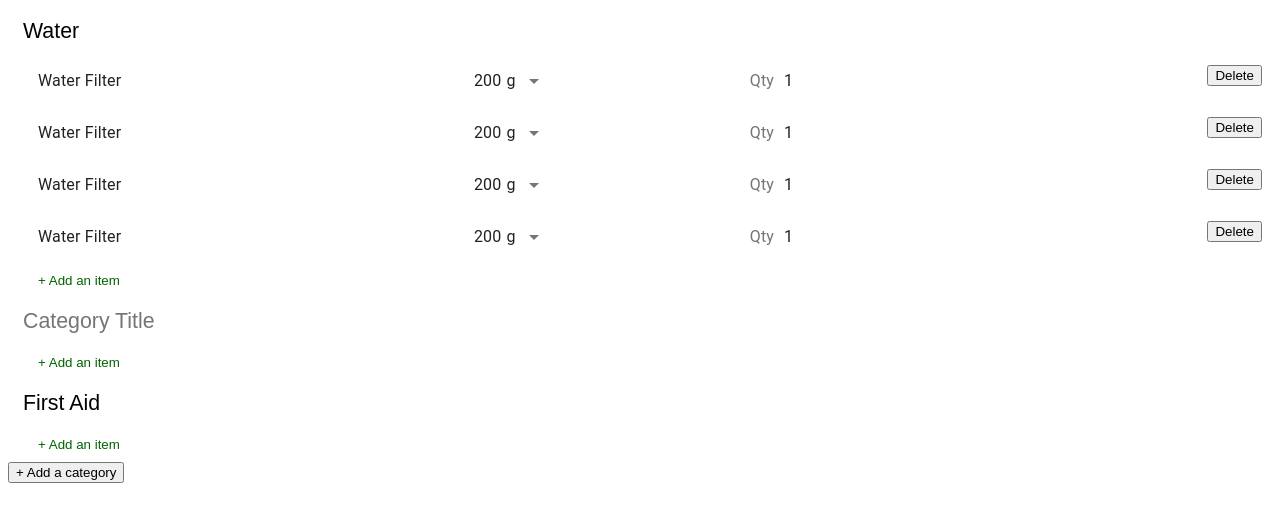
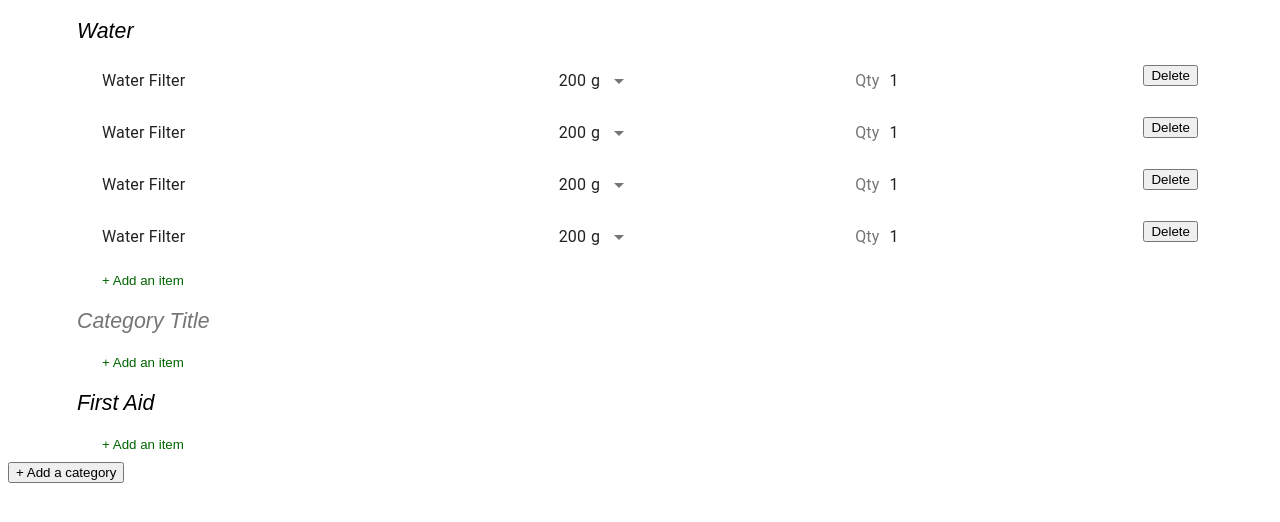
Before and after one commit to mitchHartigan/trekkr, a React (Create React App) app: page / in a window 1280 px wide. Shown: the top 522 px of the page. Built offline with nearby package versions, Linux system fonts and the light colour scheme.

Commit message:
style: added list padding, italic titles

```diff
--- a/src/pack/BackpackData/utils.js
+++ b/src/pack/BackpackData/utils.js
@@ -159,6 +159,5 @@ export const handleUpdateItem = (itemId, key, value, currentState) => {
       [itemId]: item,
     },
   };
-  console.log("updated state from utils", updatedState);
   return updatedState;
 };
--- a/src/pack/Category/Category.elem.js
+++ b/src/pack/Category/Category.elem.js
@@ -1,7 +1,7 @@
 import styled from "styled-components";
 
 export const CategoryContainer = styled.div`
-  background-color: ${props =>
+  background-color: ${(props) =>
     props.isDraggingOver ? "#89b09f" : "transparent"};
   transition: background-color 0.3s ease;
   display: flex;
@@ -13,8 +13,10 @@ export const CategoryTitle = styled.input`
   border: none;
   font-size: 16pt;
   margin: 10px;
+  margin-left: 0px;
   padding-left: 5px;
   border: none;
+  font-style: italic;
   &:hover {
     outline: 2px solid black;
   }
--- a/src/pack/Category/Category.js
+++ b/src/pack/Category/Category.js
@@ -4,7 +4,7 @@ import Item from "../Item/Item";
 import {
   CategoryContainer,
   CategoryTitle,
-  AddANewItemButton
+  AddANewItemButton,
 } from "./Category.elem";
 
 export default class Category extends Component {
@@ -12,12 +12,12 @@ export default class Category extends Component {
     super(props);
 
     this.state = {
-      title: this.props.category.title || ""
+      title: this.props.category.title || "",
       // TODO: pass title state handling up to parent component
     };
   }
 
-  updateTitle = evt => {
+  updateTitle = (evt) => {
     this.setState({ title: evt.target.value });
   };
 
@@ -27,7 +27,7 @@ export default class Category extends Component {
 
   render() {
     return (
-      <div>
+      <div style={{ padding: "0vh 5vw 0vh 5vw" }}>
         <CategoryTitle
           type="text"
           placeholder="Category Title"
--- a/src/pack/Item/_item.scss
+++ b/src/pack/Item/_item.scss
@@ -29,6 +29,7 @@
   &__qtyInput {
     padding-left: 10px;
     text-align: center;
+    max-width: 40px;
   }
 }
 // Overrides arrows on number input
```
